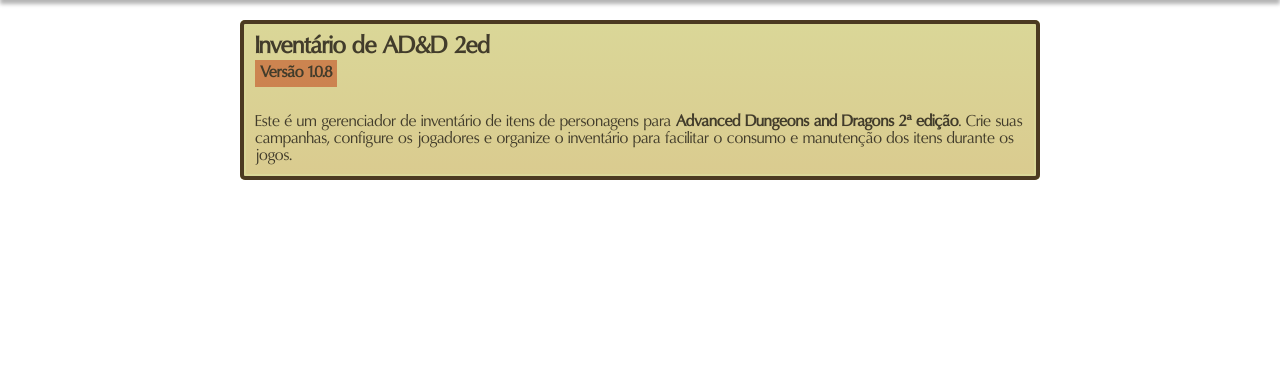
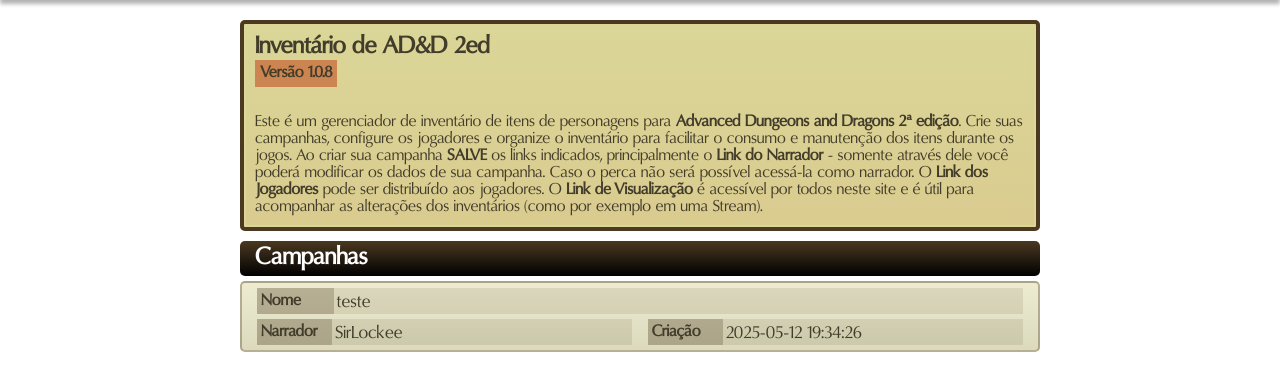
Before and after one commit to lgapontes/adnd, a PHP site: page /inventario.html in a window 1280 px wide. Shown: the part 60-451 px from the top of the page. Run offline with PHP 8.4, Linux system fonts and the light colour scheme.

Commit message:
criando inventario

```diff
--- a/css/style.css
+++ b/css/style.css
@@ -592,6 +592,77 @@
   display: none;
 }
 
+/* Inventário */
+
+div.inventario > h2 {
+  display: block;
+  width: 800px;
+  max-width: 95%;
+  min-width: 380px;
+  box-sizing: border-box;
+
+  background-image: linear-gradient(#4b3921, #000000) !important;
+  margin: 10px auto 0 auto;
+  border-radius: 5px;
+  box-sizing: border-box;
+  padding: 5px 5px 5px 15px;
+
+  font-size: 1.5em;
+  color: #ffffff;
+}
+
+div.inventario > div.linha {
+  display: block;
+  width: 800px;
+  max-width: 95%;
+  min-width: 380px;
+  box-sizing: border-box;
+
+  background-image: linear-gradient(#edecd1, #dbdabd);
+  margin: 5px auto 5px auto;
+  border-radius: 5px;
+  box-sizing: border-box;
+  padding: 0 15px 5px 15px;
+
+  border: 2px solid rgba(59, 39, 11, .3);
+}
+
+div.inventario > div.linha > div.bloco {
+  width: 100%;
+  display: block;
+  float: left;
+  margin-top: 5px;
+  min-height: 26px;
+}
+
+div.inventario > div.linha > div.bloco > label {
+  display: block;
+  float: left;
+  width: 20%;
+  box-sizing: border-box;
+  padding-left: 4px;
+  line-height: 26px;
+  font-weight: bold;
+  background-color: rgba(59, 39, 11, .3);
+}
+
+div.inventario > div.linha > div.bloco > input[type=text],
+div.inventario > div.linha > div.bloco > input[type=number] {
+  display: block;
+  float: left;
+  width: 80%;
+  line-height: 22px;
+  text-indent: 3px;
+  box-sizing: border-box;
+  padding-top: 4px;
+
+  font-family: "Oregon-LDO", sans-serif;
+  color: #423c2b;
+
+  font-size: 1.1em;
+  background-color: rgba(59, 39, 11, .1);
+}
+
 /* Configurações por IDs */
 
 @media (min-width: 800px) {
@@ -634,6 +705,32 @@
 
   main.texto > div.invisivel {
     display: block;
+  }
+
+  div.inventario > div.linha > div.menor {
+    width: 49%;
+  }
+
+  div.inventario > div.linha > div.menor:nth-child(odd) {
+    margin-left: 2%;
+  }
+
+  div.inventario > div.linha > div.bloco > label {
+    width: 10%;
+  }
+
+  div.inventario > div.linha > div.bloco > input[type=text],
+  div.inventario > div.linha > div.bloco > input[type=number] {
+    width: 90%;
+  }
+
+  div.inventario > div.linha > div.menor > label {
+    width: 20%;
+  }
+
+  div.inventario > div.linha > div.menor > input[type=text],
+  div.inventario > div.linha > div.menor > input[type=number] {
+    width: 80%;
   }
 }
 
--- a/inventario.html
+++ b/inventario.html
@@ -33,9 +33,29 @@
       <div class="em-construcao" id="texto-formulario-versao">Versão 0.0.1</div>
       <br>
       <br>
-      Este é um gerenciador de inventário de itens de personagens para <b>Advanced Dungeons and Dragons 2ª edição</b>. Crie suas campanhas, configure os jogadores e organize o inventário para facilitar o consumo e manutenção dos itens durante os jogos.
+      Este é um gerenciador de inventário de itens de personagens para <b>Advanced Dungeons and Dragons 2ª edição</b>. Crie suas campanhas, configure os jogadores e organize o inventário para facilitar o consumo e manutenção dos itens durante os jogos. Ao criar sua campanha <b>SALVE</b> os links indicados, principalmente o <b>Link do Narrador</b> - somente através dele você poderá modificar os dados de sua campanha. Caso o perca não será possível acessá-la como narrador. O <b>Link dos Jogadores</b> pode ser distribuído aos jogadores. O <b>Link de Visualização</b> é acessível por todos neste site e é útil para acompanhar as alterações dos inventários (como por exemplo em uma Stream).
       <br>
     </main>
+
+    <div class="inventario">
+      <h2>Campanhas</h2>
+
+      <div class="linha">
+        <div class="bloco">
+          <label>Nome</label>
+          <input type="text" value="teste" readonly disabled>
+        </div>
+        <div class="bloco menor">
+          <label>Narrador</label>
+          <input type="text" value="SirLockee" readonly disabled>
+        </div>
+        <div class="bloco menor">
+          <label>Criação</label>
+          <input type="text" value="2025-05-12 19:34:26" readonly disabled>
+        </div>
+      </div>
+
+    </div>
 
     <script type="text/javascript" src="js/script.js"></script>
     <script type="text/javascript" src="js/rolador-inventario.js"></script>
--- a/js/rolador-inventario.js
+++ b/js/rolador-inventario.js
@@ -1,3 +1,7 @@
+/******************************************************************************/
+/******************************      API       ********************************/
+/******************************************************************************/
+
 document.getElementById('texto-formulario-versao').innerHTML = versao_texto;
 
 function generateUUID() {
@@ -388,3 +392,11 @@
     console.error(erro);
   },
 );
+
+/******************************************************************************/
+/******************************     RENDER     ********************************/
+/******************************************************************************/
+
+function renderLinhaCampanha(campanha,callback) {
+
+}
```
